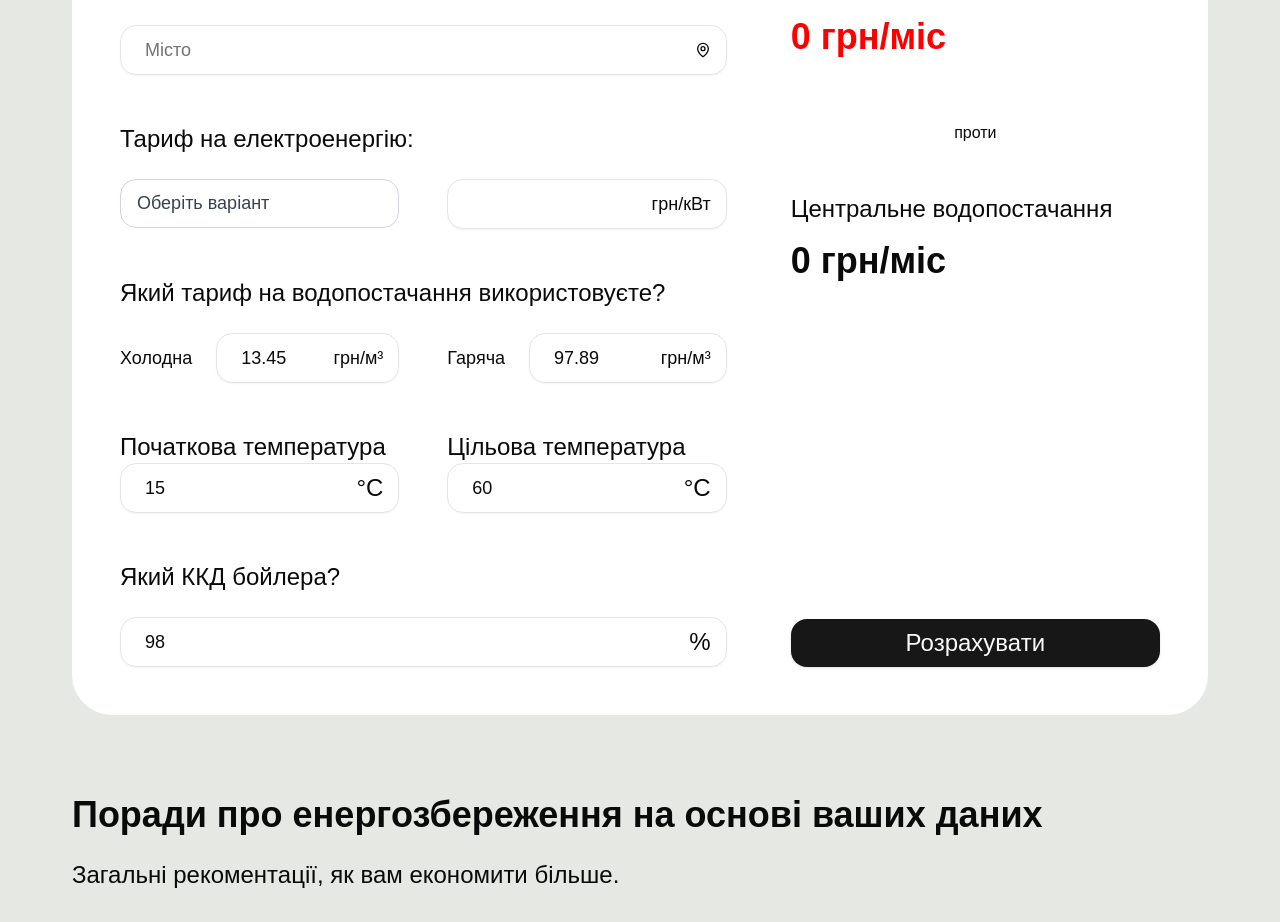
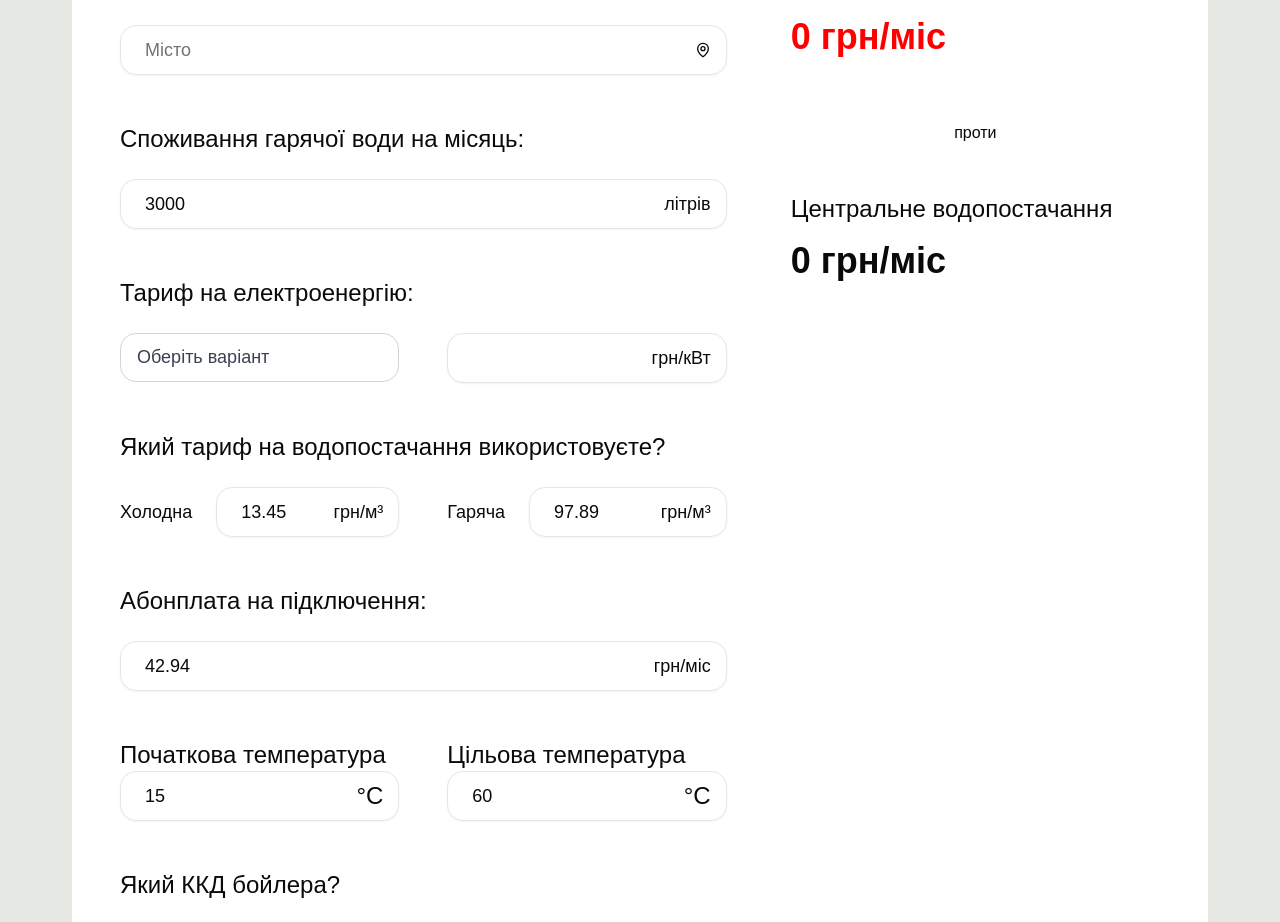
Before and after one commit to smerch88/eCalc, a Next.js app in the folder calc-front/: page / in a window 1280 px wide. Shown: the part 1427-2349 px from the top of the page. Built offline with nearby package versions, Linux system fonts and the light colour scheme.

Commit message:
fix error with calculations

```diff
--- a/calc-front/components/calculators/BoilerComponent.tsx
+++ b/calc-front/components/calculators/BoilerComponent.tsx
@@ -124,6 +124,24 @@ const BoilerComponent = () => {
           </div>
         </div>
         <div>
+          <label htmlFor="waterVolume">
+            Споживання гарячої води на місяць:
+          </label>
+          <div className="relative mt-6">
+            <Input
+              id="waterVolume"
+              type="text"
+              placeholder="Місто"
+              value={formData.waterVolume}
+              onChange={handleInputChange}
+              className="px-6 py-6 rounded-2xl text-lg"
+            />
+            <span className="absolute right-4 top-1/2 transform -translate-y-1/2 whitespace-nowrap text-lg">
+              літрів
+            </span>
+          </div>
+        </div>
+        <div>
           <span>Тариф на електроенергію:</span>
           <div className="flex flex-row gap-12 text-lg mt-6">
             <div className="relative">
@@ -188,6 +206,22 @@ const BoilerComponent = () => {
                 </span>
               </div>
             </div>
+          </div>
+        </div>
+        <div>
+          <label htmlFor="subscriptionFee">Абонплата на підключення:</label>
+          <div className="relative mt-6">
+            <Input
+              id="subscriptionFee"
+              type="text"
+              placeholder="Місто"
+              value={formData.subscriptionFee}
+              onChange={handleInputChange}
+              className="px-6 py-6 rounded-2xl text-lg"
+            />
+            <span className="absolute right-4 top-1/2 transform -translate-y-1/2 whitespace-nowrap text-lg">
+              грн/міс
+            </span>
           </div>
         </div>
         <div className="flex flex-row gap-12">
```
Also changed, not shown: calc-front/lib/calculators.js.
